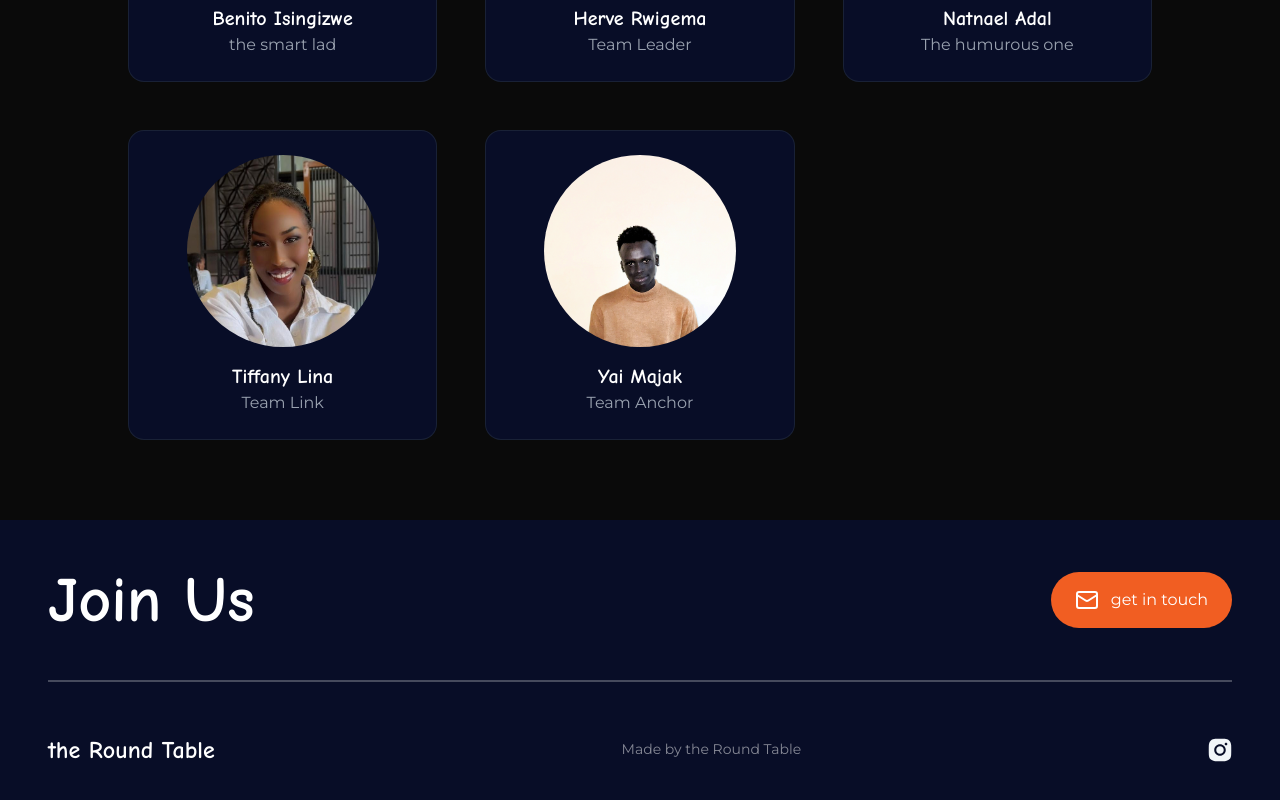
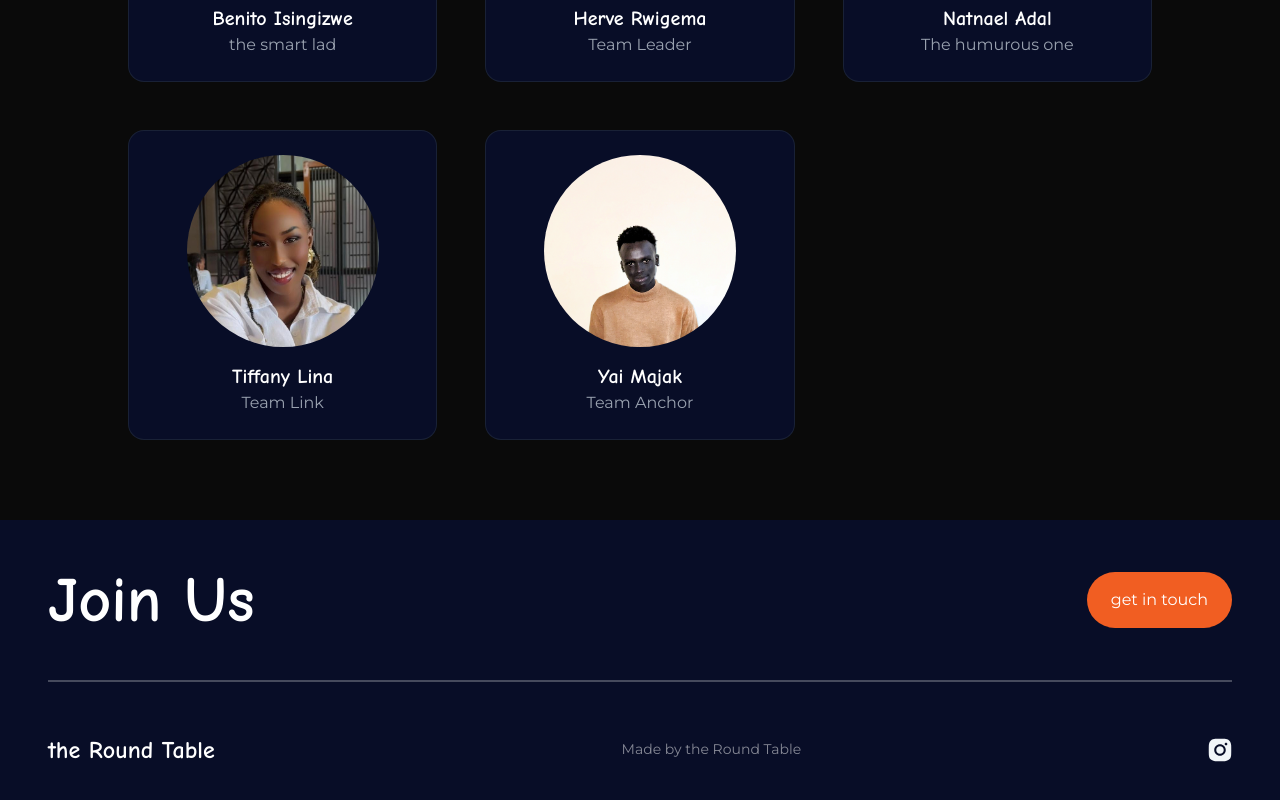
Before and after one commit to 0xherve/roundtable, a Next.js app: page / in a window 1280 px wide. Shown: the part 6232-7032 px from the top of the page. Built offline with nearby package versions, Linux system fonts and the light colour scheme.

Commit message:
contact change

```diff
--- a/components/Footer.tsx
+++ b/components/Footer.tsx
@@ -16,8 +16,8 @@ const Footer = () => (
         <h4 className="font-bold md:text-[64px] text-[44px] text-white">
           Join Us
         </h4>
-        <Link href='' target='blank' className="flex items-center h-fit py-4 px-6 bg-accent rounded-[32px] gap-[12px]">
-          <Mail className='text-foreground'strokeWidth={2} />
+        <Link href='https://www.instagram.com/round_table____/' target='blank' className="flex items-center h-fit py-4 px-6 bg-accent rounded-[32px] gap-[12px]">
+          {/* <Mail className='text-foreground'strokeWidth={2} /> */}
           <span className="font-medium text-md text-foreground">
             get in touch
           </span>
```
